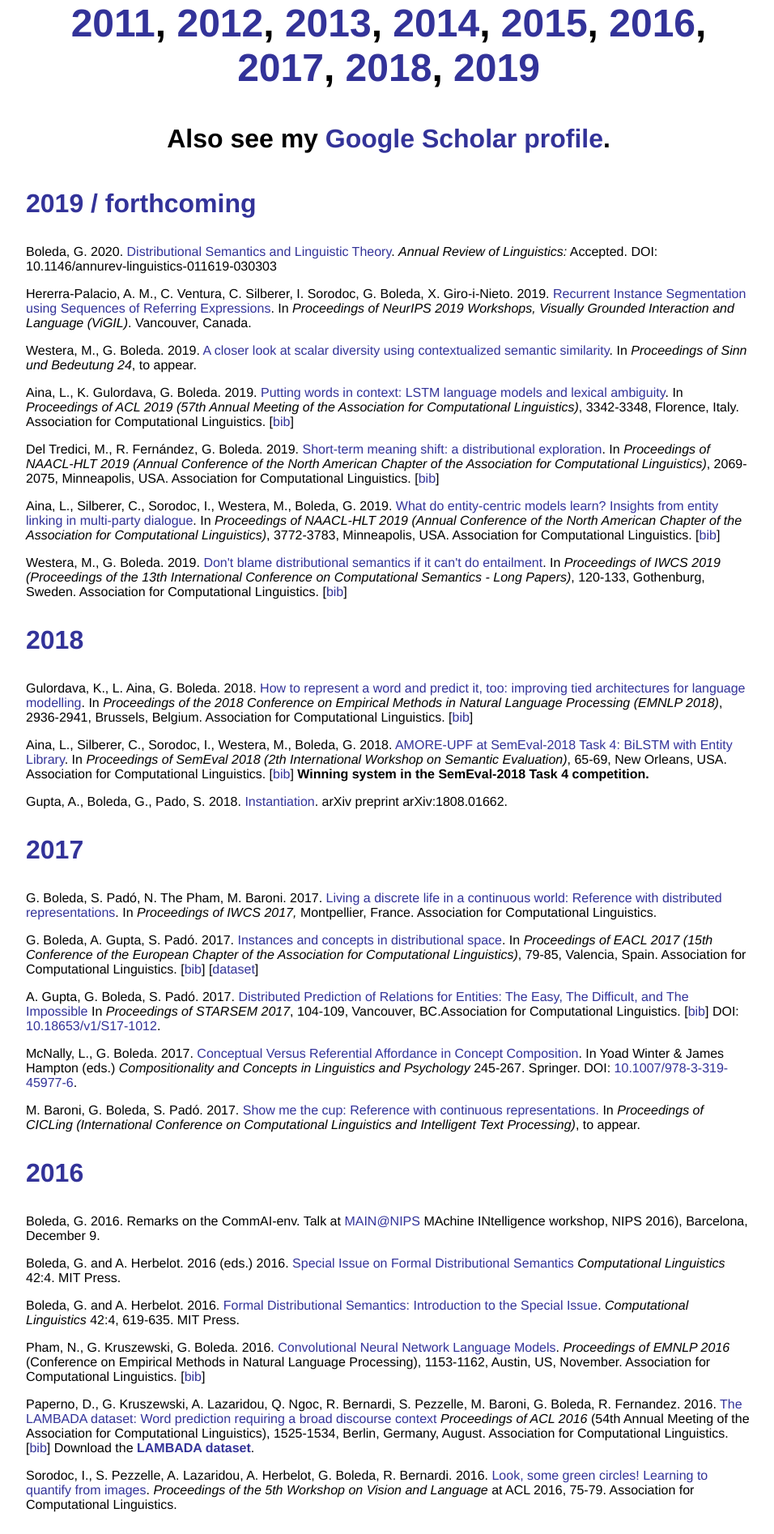
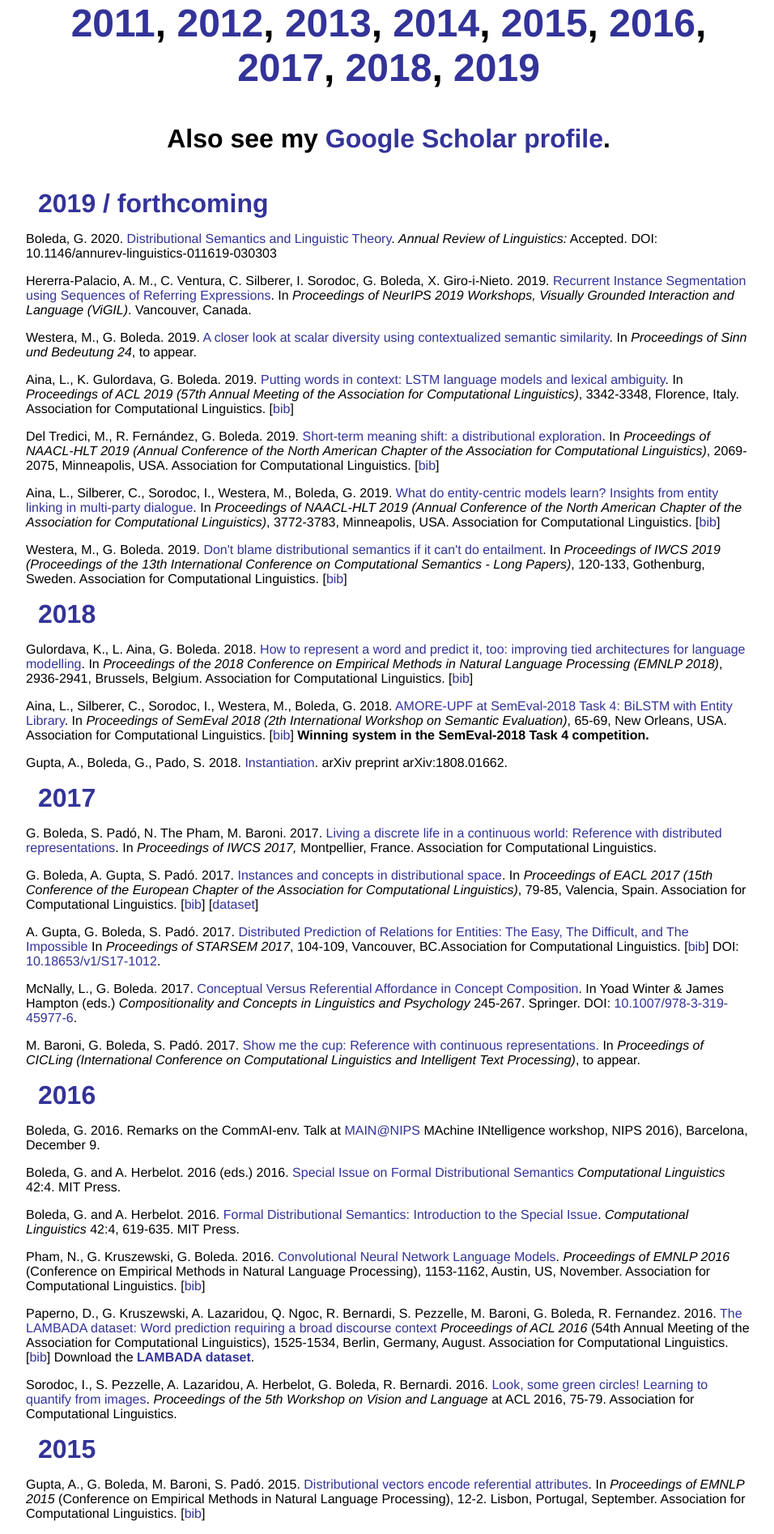
Before and after one commit to gboleda/gboleda.github.io, a Jekyll site: the page built from pubs/index.html, in a window 1280 px wide. Shown: the part 381-2275 px from the top of the page at 81% size, without its empty margins (160-1116 px from the left). Built offline with Jekyll 4.4.1, drawn with Linux system fonts in a browser that asks for light colours.

Commit message:
Update main.css

```diff
--- a/css/main.css
+++ b/css/main.css
@@ -19,22 +19,28 @@
 a:hover {
     text-decoration: underline;
 }
+
 h1 {
     font-size: 4em;
     font-family:'Helvetica', 'Arial', 'Sans-Serif';
 }
+
 h2 {
     font-size: 3em;
     font-family:'Helvetica', 'Arial', 'Sans-Serif';
 }
+
 h3 {
     font-size: 2em;
     font-family:'Helvetica', 'Arial', 'Sans-Serif';
+    margin: 0 15px 0;
 }
+
 h4 {
     font-size: 2em;
     font-family:'Helvetica', 'Arial', 'Sans-Serif';
 }
+
 p {
     font-family:'Helvetica', 'Arial', 'Sans-Serif';
 }
```
